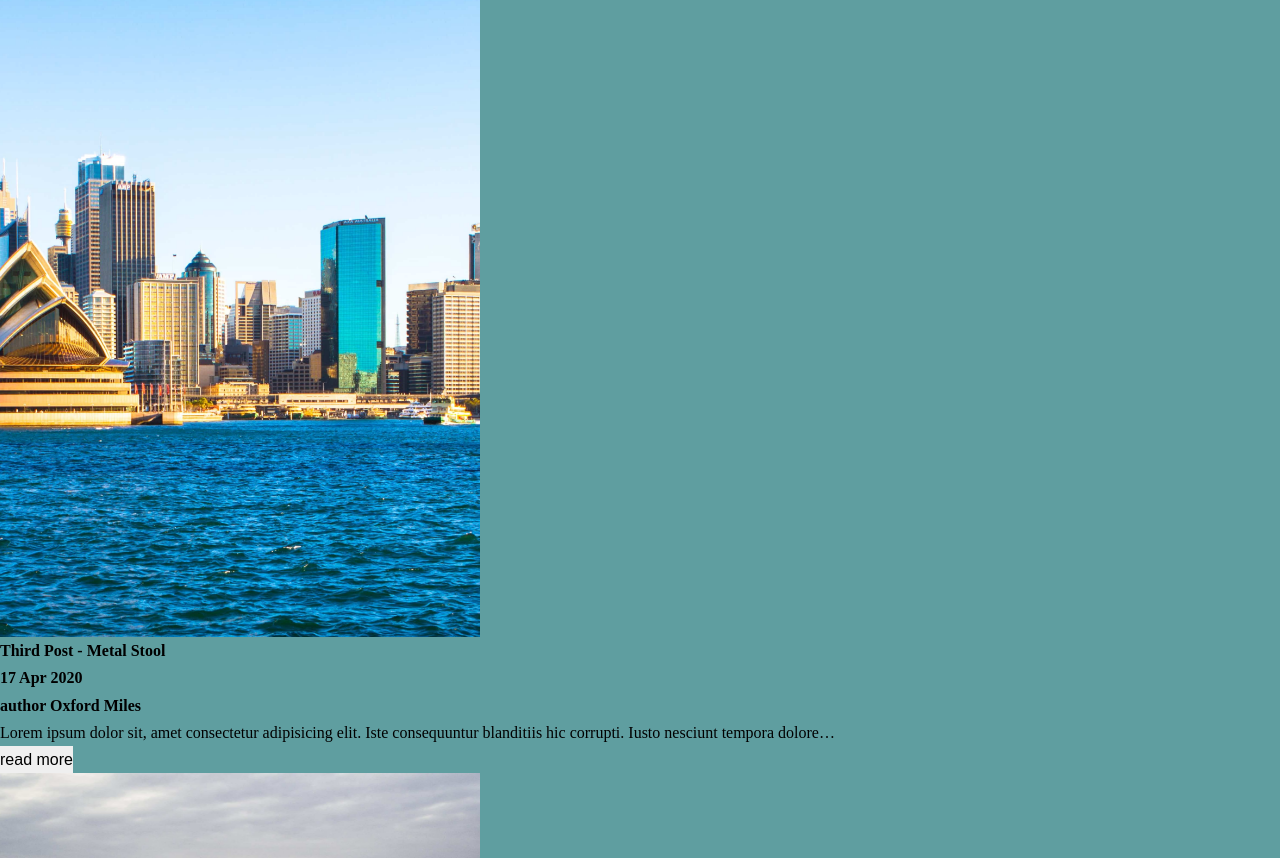
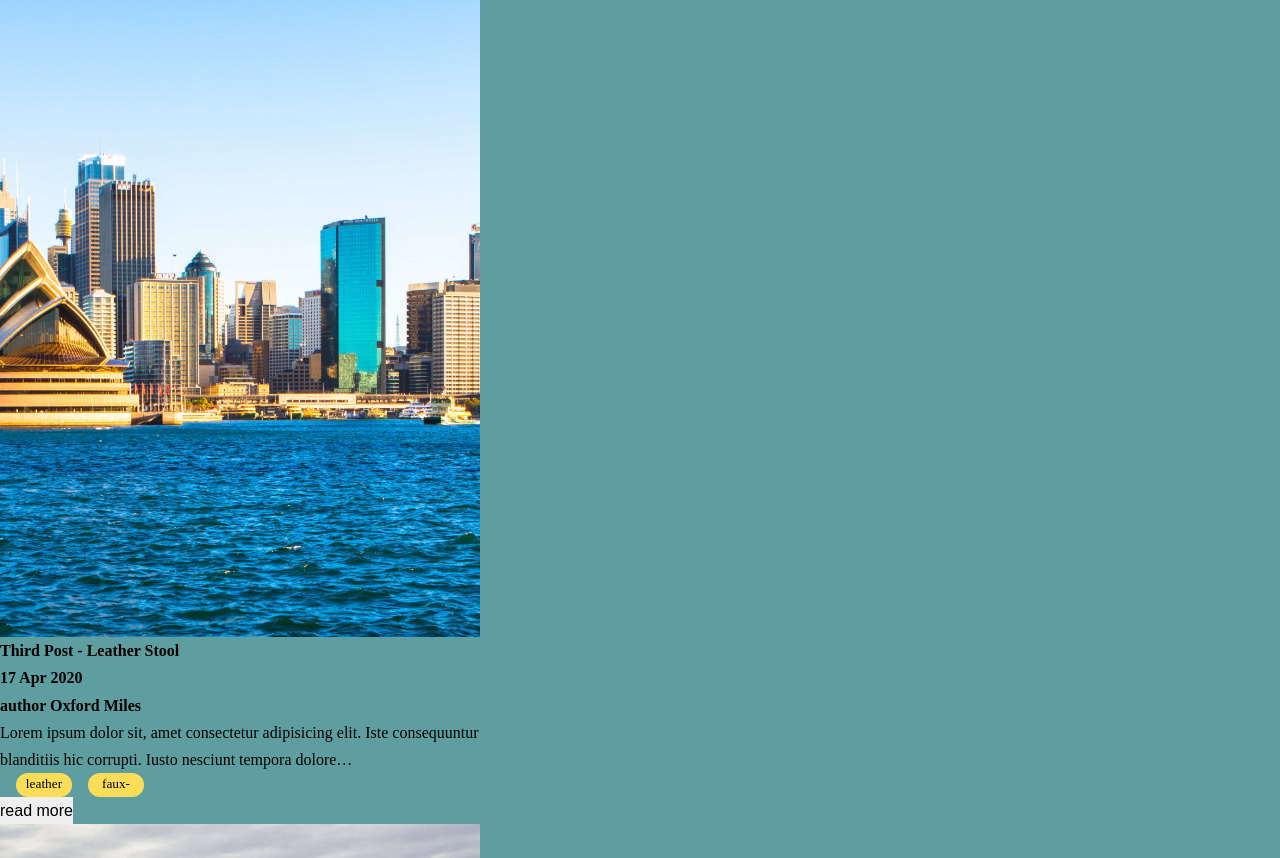
Before and after one commit to ikennobunga/super-blog, a Gatsby site: page / in a window 1280 px wide. Shown: the part 94-952 px from the top of the page. Built offline with nearby package versions, Linux system fonts and the light colour scheme; Gatsby itself is replaced by a stand-in of ours.

Commit message:
added tags

```diff
--- a/src/components/global/nav/navBar.css
+++ b/src/components/global/nav/navBar.css
@@ -6,6 +6,7 @@ nav {
   align-items: center;
   position: fixed;
   top: 0;
+  z-index: 4;
   /* background-color: antiquewhite; */
 }
 .logo__container {
--- a/src/components/pageSections/home/hero.jsx
+++ b/src/components/pageSections/home/hero.jsx
@@ -19,6 +19,7 @@ const Hero = () => {
             body={node.excerpt}
             path={node.frontmatter.path}
             fluid={node.frontmatter.image.childImageSharp.fluid}
+            tags={node.frontmatter.tags}
           />
           )
         })
@@ -38,6 +39,7 @@ const indexQuery = graphql`
             date(formatString: "DD MMM YYYY")
             path
             title
+            tags
             image {
               childImageSharp {
                 fluid(maxWidth: 600) {
--- a/src/components/postSections/post.css
+++ b/src/components/postSections/post.css
@@ -1,4 +1,25 @@
+.post__card {
+  width: 30rem;
+}
 .post__image {
   width: 30rem;
   height: 40rem;
 }
+.pills {
+  width: 3.5rem;
+  height: 1.5rem;
+  border-radius: 1rem;
+  margin-left: 1rem;
+  font-size: smaller;
+  text-align: center;
+  background-color: #fddd58;
+  -webkit-border-radius: 1rem;
+  -moz-border-radius: 1rem;
+  -ms-border-radius: 1rem;
+  -o-border-radius: 1rem;
+}
+.tag__container {
+  width: 30rem;
+  display: flex;
+  /* background-color: darkslategrey; */
+}
--- a/src/components/postSections/post.jsx
+++ b/src/components/postSections/post.jsx
@@ -1,17 +1,31 @@
 import React from 'react'
+import './post.css'
 import {Link} from 'gatsby'
 import Img from 'gatsby-image'
-import './post.css'
+import {slugify} from '../../utility/functions/functions.js'
 
 
-const Post = ({title, date, author, path, body, fluid}) => {
+const Post = ({title, date, author, path, body, fluid, tags}) => {
   return (
-    <div>
-      <Img className="post__image" fluid={fluid} alt={`building`}/>
+    <div className="post__card">
+      <Link to={path}>
+        <Img className="post__image" fluid={fluid} alt={`building`}/>
+      </Link>
       <h1><Link to={path}>{title}</Link></h1>
       <h6>{date}</h6>
       <h6>author {author}</h6>
       <p>{body}</p>
+      <div className="tag__container">
+        {
+          tags.map((tag, index) => {
+            return (
+              <div className="pills">
+                <li><Link to={`/tag/${slugify(tag)}`}>{tag}</Link></li>
+              </div>
+            )
+          })
+        }
+      </div>
       <button><Link to={path}>read more</Link></button>
     </div>
   )
--- a/src/pages/posts/001-first-post.md
+++ b/src/pages/posts/001-first-post.md
@@ -4,6 +4,9 @@ date: 2020-04-15
 author: 'Frank Zip'
 path: '/first-post'
 image:  ../../images/skyline-new-york-city-7613.jpg
+tags:
+- metal
+- aluminium
 ---
 
 Lorem ipsum dolor sit, amet consectetur adipisicing elit. Iste consequuntur blanditiis hic corrupti. Iusto nesciunt tempora dolore veritatis necessitatibus quod fugit ex sit, beatae corporis. Impedit ex animi esse iste.
--- a/src/pages/posts/002-second-post.md
+++ b/src/pages/posts/002-second-post.md
@@ -1,9 +1,13 @@
 ---
-title: 'Second Post - Metal Stool'
+title: 'Second Post - Wood Stool'
 date: 2020-04-16
 author: 'Bazooka New'
 path: '/second-post'
 image: ../../images/astemir-almov--kgrPSetNW8-unsplash.jpg
+tags:
+- wood
+- bamboo
+- straw
 ---
 
 Lorem ipsum dolor sit, amet consectetur adipisicing elit. Iste consequuntur blanditiis hic corrupti. Iusto nesciunt tempora dolore veritatis necessitatibus quod fugit ex sit, beatae corporis. Impedit ex animi esse iste.
--- a/src/pages/posts/003-third-post.md
+++ b/src/pages/posts/003-third-post.md
@@ -1,9 +1,12 @@
 ---
-title: 'Third Post - Metal Stool'
+title: 'Third Post - Leather Stool'
 date: 2020-04-17
 author: 'Oxford Miles'
 path: '/third-post'
 image: ../../images/holger-link-xmW_c5chJys-unsplash.jpg
+tags:
+- leather
+- faux-leather
 ---
 
 Lorem ipsum dolor sit, amet consectetur adipisicing elit. Iste consequuntur blanditiis hic corrupti. Iusto nesciunt tempora dolore veritatis necessitatibus quod fugit ex sit, beatae corporis. Impedit ex animi esse iste.
--- /dev/null
+++ b/src/utility/functions/functions.js
@@ -0,0 +1,12 @@
+const slugify = text => {
+  return text
+    .toString()
+    .toLowerCase()
+    .replace(/\s+/g, '-') // replace spaces with -
+    .replace(/[^\w-]+/g, '') // replace all non-word characters
+    .replace(/--+/g, '-') // replace multiple - with single -
+    .replace(/^-+/, '') // trim - from start of text
+    .replace(/-+$/, '') // trim - from end of text
+}
+
+module.exports = {slugify}
```
Also changed, not shown: src/utility/utility.js (added).
